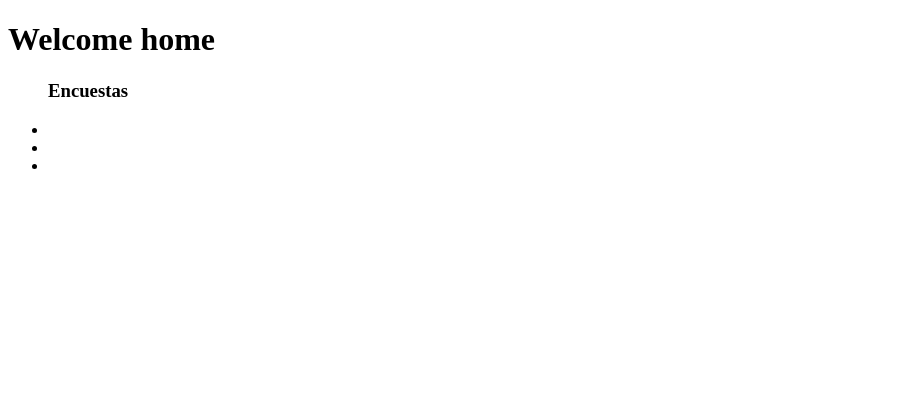
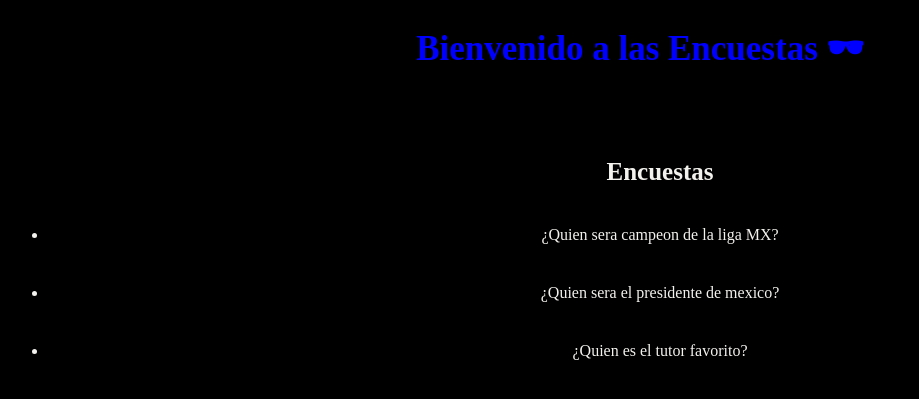
Before and after one commit to ElVrabo/encuesta-django, a Django app: page / in a window 1280 px wide. Shown: the top 399 px of the page, without its empty margins (0-919 px from the left). Run offline with Django 5.2, Linux system fonts and the light colour scheme; data comes from the database, SQL or seed files in the repository; both versions use the stored data as it was after the commit.

Commit message:
agregando estilos

```diff
--- a/app/manage.py
+++ b/app/manage.py
@@ -7,7 +7,7 @@ import sys
 
 def main():
     """Run administrative tasks."""
-    os.environ.setdefault('DJANGO_SETTINGS_MODULE', 'app.settings')
+    os.environ.setdefault('DJANGO_SETTINGS_MODULE', 'pollsapp.settings')
     try:
         from django.core.management import execute_from_command_line
     except ImportError as exc:
--- a/app/polls/admin.py
+++ b/app/polls/admin.py
@@ -3,7 +3,7 @@ from .models import Question, Choice
 
 # Register your models here.
 
-class ChoiceInline(admin.StackedInline):
+class ChoiceInline(admin.TabularInline):
     model = Choice
 
 @admin.register(Question)
--- a/app/polls/models.py
+++ b/app/polls/models.py
@@ -4,9 +4,9 @@ from django.db import models
 
 class Question(models.Model):
     question_text = models.CharField(max_length=150)
-    pub_date = models.DateTimeField(auto_now_add=True)
+    pub_date = models.DateTimeField()
 
-    def _str_(self):
+    def __str__(self):
         return self.question_text
 
 class Choice(models.Model):
@@ -14,5 +14,5 @@ class Choice(models.Model):
     choice_text = models.CharField(max_length=100)
     votes = models.IntegerField(default=0)
 
-    def _str_(self):
-        return self.choice_text
+    def __str__(self):
+      return self.choice_text
--- a/app/polls/templates/polls/home.html
+++ /dev/null
@@ -1,13 +0,0 @@
-{% extends 'base.html' %}
-
-{% block title %}Home{% endblock %}
-
-{% block content %}
-<h1>Welcome home</h1>
-<ul>
-    <h3>Encuestas</h3>
-    {% for a in questions %}
-    <li><a href="{% url 'polls:vote' a.id %}" >{{a.questions_text}}</a></li>
-    {% endfor %}
-</ul>
-{% endblock %}
--- a/app/polls/urls.py
+++ b/app/polls/urls.py
@@ -5,5 +5,5 @@ app_name='polls'
 urlpatterns = [
     path('', views.home, name='home'),
     path('<int:q_id>/vote/', views.vote, name='vote'),
-    path('<int>:q_id>/results/', views.results, name='results')
+    path('<int:q_id>/results/', views.results, name='results')
 ]
--- a/app/polls/views.py
+++ b/app/polls/views.py
@@ -15,7 +15,7 @@ def vote(request, q_id):
     question = get_object_or_404(Question, id=q_id)
     if request.method == 'POST':
      try:
-        choice = request.POST('choice')
+        choice = request.POST['choice']
         c = Choice.objects.get(id=choice)
         c.votes +=1
         c.save()
--- /dev/null
+++ b/app/pollsapp/static/styles.css
@@ -0,0 +1,66 @@
+body{
+    background-color: black;
+}
+.title{
+    color: blue;
+    text-align: center;
+    font-size: 35px;
+}
+.subtitle{
+    color: #f4f2ee;
+    text-align: center;
+    font-size: 25px;
+}
+.list{
+    color: #f4f2ee;
+    text-align: center;
+    text-decoration: none;
+    margin-top: 40px;
+}
+.label{
+    color: #f4f2ee;
+}
+.alert{
+    display: flex;
+    justify-content: center;
+}
+.error-message{
+    color: red;
+    text-align: center;
+    font-size: 20px;
+}
+.form-question{
+    display: flex;
+    flex-direction: column;
+    align-items: center;
+    margin-top: 20px;
+    gap: 5px;
+}
+.btn-submit{
+    background-color: blue;
+    color: #f4f2ee;
+    border-radius: 5px;
+    border: 1px solid blue;
+    width: 150px;
+}
+.list-votes{
+    color: #f4f2ee;
+}
+.container-list{
+    display: flex;
+    flex-direction: column;
+    align-items: center;
+    margin-top: 40px;
+    gap: 15px;
+}
+.container-back{
+    display: flex;
+    justify-content: center;
+    margin-top: 20px;
+}
+.back{
+    text-align: center;
+    text-decoration: none;
+    color: blue;
+    font-size: 20px;
+}
--- a/app/static/styles.css
+++ /dev/null
@@ -1,4 +0,0 @@
-body{
-    font-family: Verdana, Geneva, Tahoma, sans-serif;
-    background-color: black;
-}
--- a/app/polls/templates/base.html
+++ b/app/templates/base.html
@@ -3,7 +3,10 @@
 <head>
     <meta charset="UTF-8">
     <meta name="viewport" content="width=device-width, initial-scale=1.0">
-    <title>Encuestas ! {% block title %}{% endblock %}</title>
+
+    {% load static %}
+    <link type="text/css" href='{% static "styles.css" %}' rel="stylesheet" >
+    <title>Encuestas | {% block title %}{% endblock %}</title>
 </head>
 <body>
     <div class="container">
--- /dev/null
+++ b/app/templates/polls/home.html
@@ -0,0 +1,14 @@
+{% extends 'base.html' %}
+
+{% block title %}Home{% endblock %}
+
+{% block content %}
+<h1 class="title" >Bienvenido a las Encuestas 🕶</h1>
+<h2>Responde alguna de las siguientes:</h2>
+<ul>
+    <h3 class="subtitle" >Encuestas</h3>
+    {% for q in questions %}
+    <li class="list" ><a class="list" href="{% url 'polls:vote' q.id %}">{{ q.question_text }}</a></li>
+    {% endfor %}
+</ul>
+{% endblock %}
```
Also changed, not shown: app/polls/templates/polls/results.html (deleted, +0 -14 lines), app/pollsapp/settings.py (renamed from app/app/settings.py, +6 -4 lines), app/templates/polls/question.html (renamed from app/polls/templates/polls/question.html, +5 -5 lines), app/templates/polls/results.html (added, +16 -0 lines), app/db.sqlite3, app/pollsapp/__init__.py (added), app/pollsapp/asgi.py (renamed from app/app/asgi.py), app/pollsapp/urls.py (renamed from app/app/urls.py), app/pollsapp/wsgi.py (renamed from app/app/wsgi.py).
